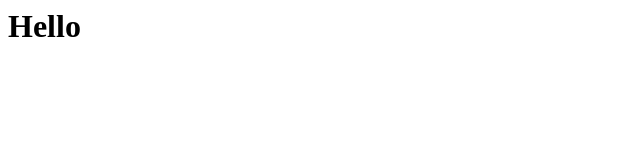
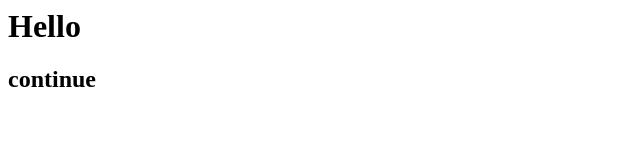
Before and after one commit to TakashiWadaKD/cloud9-01, a plain HTML site: page index.html in a window 1280 px wide. Shown: the whole page, without its empty margins (0-640 px from the left). Drawn offline with Linux system fonts and the light colour scheme.

Commit message:
commitの練習を行った

```diff
--- a/index.html
+++ b/index.html
@@ -1 +1,2 @@
 <h1>Hello</h1>
+<h2>continue</h2>
```
Also changed, not shown: .c9/metadata/environment/index.html.
